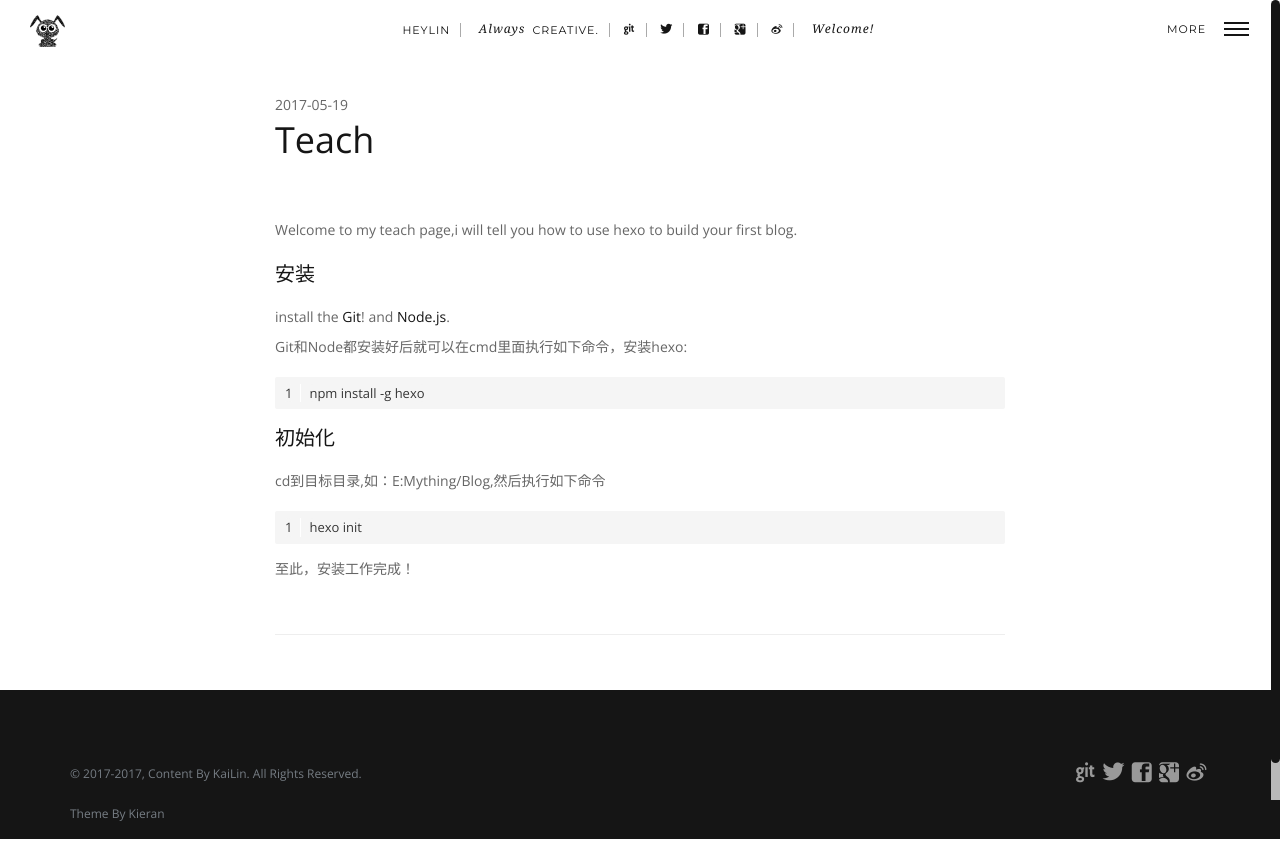
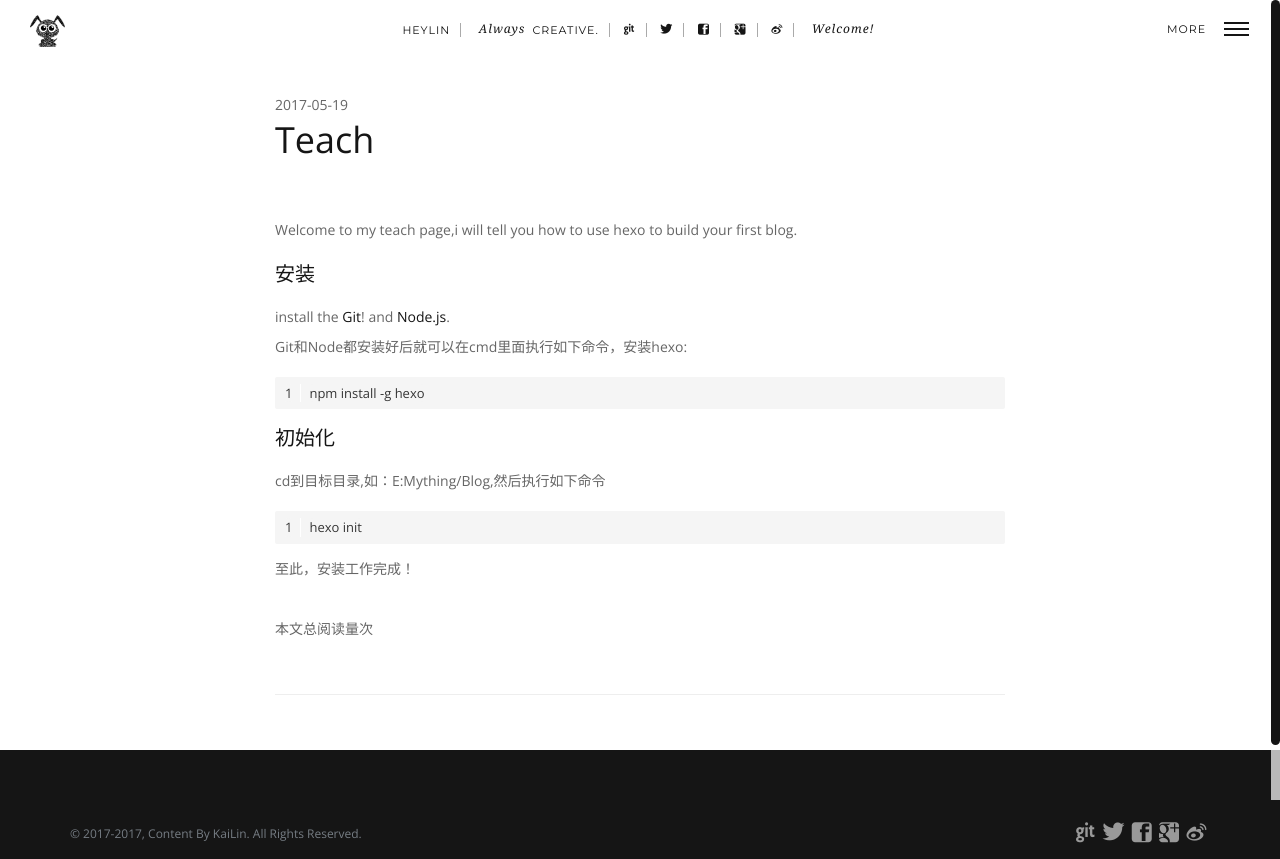
Before and after one commit to Linkaiup/Linkaiup.github.io, a plain HTML site: page 2017/05/19/Teach/index.html in a window 1280 px wide. Drawn offline with nearby package versions, Linux system fonts and the light colour scheme; some packages are replaced by stand-ins of ours; a script that the page names is missing.

Commit message:
Site updated: 2017-06-21 11:02:33

```diff
--- a/2017/05/19/Teach/index.html
+++ b/2017/05/19/Teach/index.html
@@ -184,7 +184,7 @@
       		<p>Welcome to my teach page,i will tell you how to use hexo to build your first blog.<br><a id="more"></a></p>
 <h3 id="安装"><a href="#安装" class="headerlink" title="安装"></a>安装</h3><p>install the <a href="https://git-scm.com/" target="_blank" rel="external">Git</a>! and <a href="https://nodejs.org/en/" target="_blank" rel="external">Node.js</a>.<br>Git和Node都安装好后就可以在cmd里面执行如下命令，安装hexo:<br><figure class="highlight plain"><table><tr><td class="gutter"><pre><div class="line">1</div></pre></td><td class="code"><pre><div class="line">npm install -g hexo</div></pre></td></tr></table></figure></p>
 <h3 id="初始化"><a href="#初始化" class="headerlink" title="初始化"></a>初始化</h3><p> cd到目标目录,如：E:Mything/Blog,然后执行如下命令<br> <figure class="highlight plain"><table><tr><td class="gutter"><pre><div class="line">1</div></pre></td><td class="code"><pre><div class="line">hexo init</div></pre></td></tr></table></figure></p>
-<p> 至此，安装工作完成！</p>
+<p> 至此，安装工作完成！<br> <span id="busuanzi_container_page_pv"><br>  本文总阅读量<span id="busuanzi_value_page_pv"></span>次<br></span></p>
 
             <div class="clearfix"></div>
             <hr class="nogutter">
@@ -204,14 +204,17 @@
 
 
 <!-- ============================ Footer =========================== -->
-
+<script async src="//dn-lbstatics.qbox.me/busuanzi/2.3/busuanzi.pure.mini.js">
+</script>
 <footer>
     <div class="container">
             <div class="copy">
                 <p>
                     &copy; 2017<script>new Date().getFullYear()>2010&&document.write("-"+new Date().getFullYear());</script>, Content By KaiLin. All Rights Reserved.
                 </p>
-                <p>Theme By <a href="//go.kieran.top" style="color: #767D84">Kieran</a></p>
+          		<span id="busuanzi_container_site_pv" style='display:none'>
+                    本站总访问量<span id="busuanzi_value_site_pv"></span>次
+                </span>
             </div>
             <div class="social">
                 <ul>
```
Also changed, not shown: archives/2017/05/index.html (+5 -2 lines), archives/2017/index.html (+5 -2 lines), archives/index.html (+5 -2 lines), child/index.html (+5 -2 lines), index.html (+5 -2 lines).
